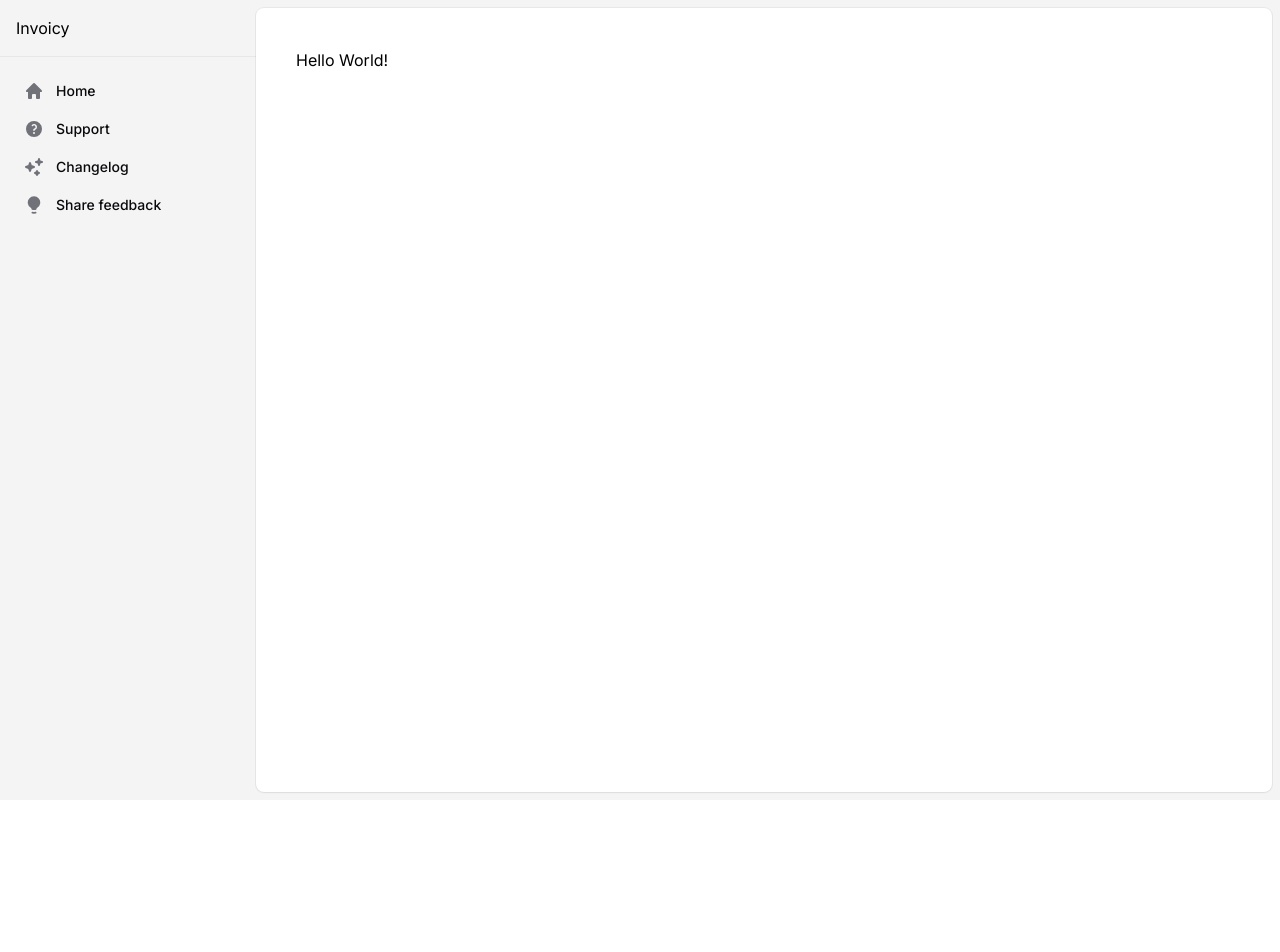
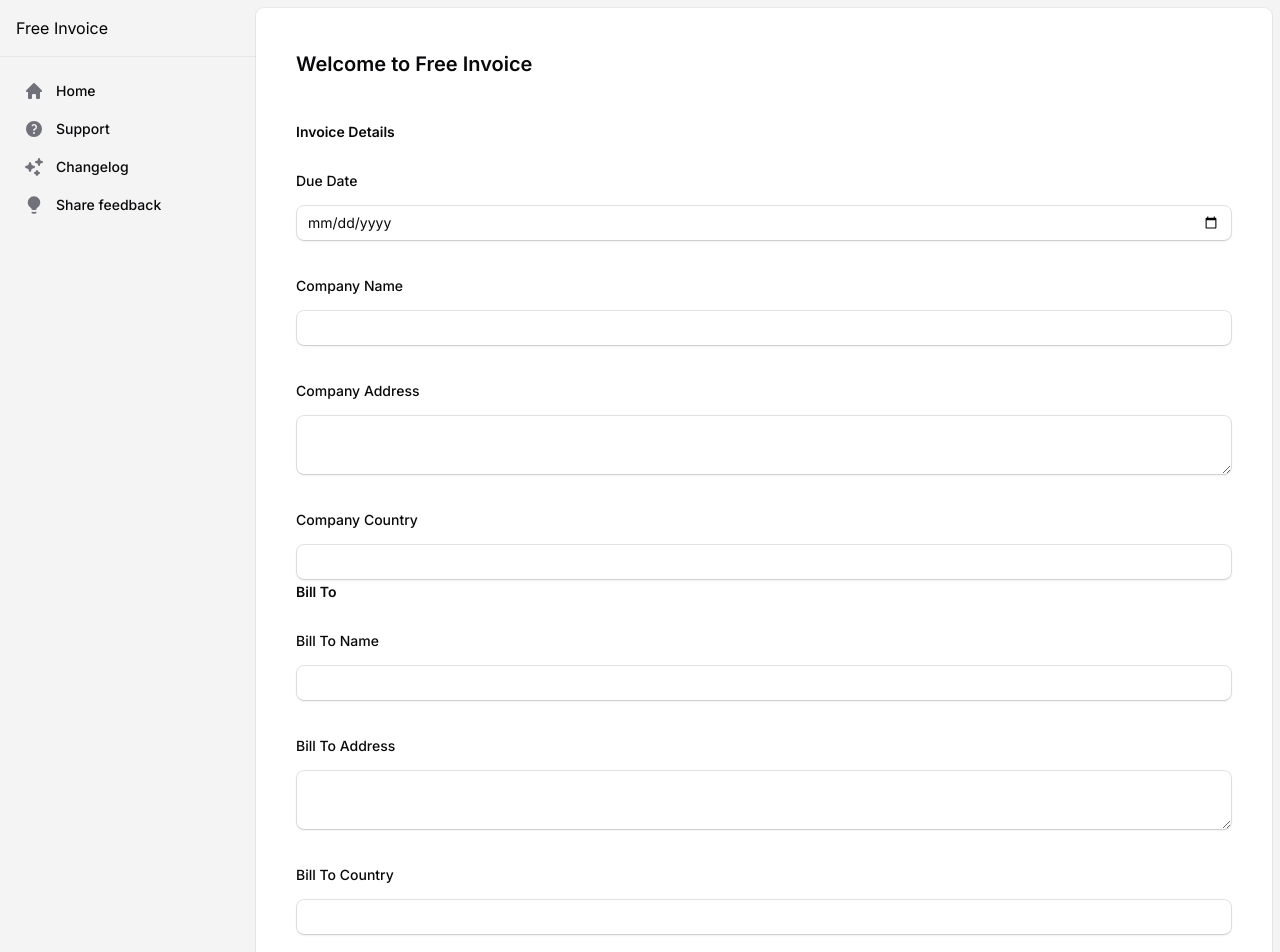
Before and after one commit to jpedroschmitz/FreeInvoice.dev, a Next.js app: page / in a window 1280 px wide. Shown: the top 952 px of the page. Before the commit the page ends 800 px from the top, so only its background shows below. Built offline with nearby package versions, Linux system fonts and the light colour scheme.

Commit message:
First form version

```diff
--- a/package.json
+++ b/package.json
@@ -28,6 +28,7 @@
   "dependencies": {
     "@headlessui/react": "2.1.9",
     "@heroicons/react": "2.1.5",
+    "@hookform/resolvers": "3.9.0",
     "autoprefixer": "10.4.20",
     "clsx": "2.1.1",
     "framer-motion": "11.11.7",
@@ -35,7 +36,9 @@
     "postcss": "8.4.47",
     "react": "18.3.1",
     "react-dom": "18.3.1",
-    "tailwindcss": "3.4.13"
+    "react-hook-form": "7.53.0",
+    "tailwindcss": "3.4.13",
+    "zod": "3.23.8"
   },
   "devDependencies": {
     "@commitlint/cli": "19.5.0",
--- /dev/null
+++ b/src/app/invoice-form.tsx
@@ -0,0 +1,164 @@
+'use client';
+
+import { zodResolver } from '@hookform/resolvers/zod';
+import { SubmitHandler, useFieldArray, useForm } from 'react-hook-form';
+import { z } from 'zod';
+
+import { Button } from '@/lib/ui/button';
+import { Description, Field, FieldGroup, Fieldset, Label, Legend } from '@/lib/ui/fieldset';
+import { Input } from '@/lib/ui/input';
+import { Select } from '@/lib/ui/select';
+import { Textarea } from '@/lib/ui/textarea';
+
+const formSchema = z.object({
+  due_date: z.string(),
+  company_name: z.string(),
+  company_address: z.string(),
+  company_country: z.string(),
+  bill_to: z.string(),
+  bill_to_address: z.string(),
+  bill_to_country: z.string(),
+  vat_id: z.string().optional(),
+  services: z.array(
+    z.object({
+      description: z.string().optional(),
+      amount: z.string(),
+      currency: z.string(),
+    })
+  ),
+  bank_details: z.string().optional(),
+});
+
+export function InvoiceForm() {
+  const {
+    register,
+    control,
+    handleSubmit,
+    formState: { errors },
+  } = useForm<z.infer<typeof formSchema>>({
+    resolver: zodResolver(formSchema),
+    defaultValues: {
+      services: [{ description: '', amount: '', currency: '' }],
+    },
+  });
+
+  const { fields, append, remove } = useFieldArray({
+    control,
+    name: 'services',
+  });
+
+  const onSubmit: SubmitHandler<z.infer<typeof formSchema>> = (data) => {
+    console.log(data);
+    // Here you would typically send the data to your server
+  };
+
+  return (
+    <form onSubmit={handleSubmit(onSubmit)} method="POST">
+      <Fieldset>
+        <Legend>Invoice Details</Legend>
+        <FieldGroup>
+          <Field>
+            <Label htmlFor="due_date">Due Date</Label>
+            <Input type="date" id="due_date" {...register('due_date')} />
+            {errors.due_date && <Description className="text-red-500">{errors.due_date.message}</Description>}
+          </Field>
+          <Field>
+            <Label htmlFor="company_name">Company Name</Label>
+            <Input id="company_name" {...register('company_name')} />
+            {errors.company_name && <Description className="text-red-500">{errors.company_name.message}</Description>}
+          </Field>
+          <Field>
+            <Label htmlFor="company_address">Company Address</Label>
+            <Textarea id="company_address" {...register('company_address')} />
+            {errors.company_address && (
+              <Description className="text-red-500">{errors.company_address.message}</Description>
+            )}
+          </Field>
+          <Field>
+            <Label htmlFor="company_country">Company Country</Label>
+            <Input id="company_country" {...register('company_country')} />
+            {errors.company_country && (
+              <Description className="text-red-500">{errors.company_country.message}</Description>
+            )}
+          </Field>
+        </FieldGroup>
+      </Fieldset>
+
+      <Fieldset>
+        <Legend>Bill To</Legend>
+        <FieldGroup>
+          <Field>
+            <Label htmlFor="bill_to">Bill To Name</Label>
+            <Input id="bill_to" {...register('bill_to')} />
+            {errors.bill_to && <Description className="text-red-500">{errors.bill_to.message}</Description>}
+          </Field>
+          <Field>
+            <Label htmlFor="bill_to_address">Bill To Address</Label>
+            <Textarea id="bill_to_address" {...register('bill_to_address')} />
+            {errors.bill_to_address && (
+              <Description className="text-red-500">{errors.bill_to_address.message}</Description>
+            )}
+          </Field>
+          <Field>
+            <Label htmlFor="bill_to_country">Bill To Country</Label>
+            <Input id="bill_to_country" {...register('bill_to_country')} />
+            {errors.bill_to_country && (
+              <Description className="text-red-500">{errors.bill_to_country.message}</Description>
+            )}
+          </Field>
+          <Field>
+            <Label htmlFor="vat_id">VAT ID (optional)</Label>
+            <Input id="vat_id" {...register('vat_id')} />
+          </Field>
+        </FieldGroup>
+      </Fieldset>
+
+      <Fieldset>
+        <Legend>Services</Legend>
+        {fields.map((field, index) => (
+          <FieldGroup key={field.id}>
+            <Field>
+              <Label htmlFor={`services.${index}.description`}>Description</Label>
+              <Input id={`services.${index}.description`} {...register(`services.${index}.description`)} />
+            </Field>
+            <Field>
+              <Label htmlFor={`services.${index}.amount`}>Amount</Label>
+              <Input id={`services.${index}.amount`} {...register(`services.${index}.amount`)} />
+              {errors.services?.[index]?.amount && (
+                <Description className="text-red-500">{errors.services[index]?.amount?.message}</Description>
+              )}
+            </Field>
+            <Field>
+              <Label htmlFor={`services.${index}.currency`}>Currency</Label>
+              <Select id={`services.${index}.currency`} {...register(`services.${index}.currency`)}>
+                <option value="">Select currency</option>
+                <option value="USD">USD</option>
+                <option value="EUR">EUR</option>
+                <option value="GBP">GBP</option>
+              </Select>
+              {errors.services?.[index]?.currency && (
+                <Description className="text-red-500">{errors.services[index]?.currency?.message}</Description>
+              )}
+            </Field>
+            <Button type="button" onClick={() => remove(index)} className="mt-2">
+              Remove Service
+            </Button>
+          </FieldGroup>
+        ))}
+        <Button type="button" onClick={() => append({ description: '', amount: '', currency: '' })} className="mt-2">
+          Add Service
+        </Button>
+      </Fieldset>
+
+      <Fieldset>
+        <Legend>Bank Details (optional)</Legend>
+        <Field>
+          <Label htmlFor="bank_details">Bank Details</Label>
+          <Textarea id="bank_details" {...register('bank_details')} />
+        </Field>
+      </Fieldset>
+
+      <Button type="submit">Submit Invoice</Button>
+    </form>
+  );
+}
--- a/src/app/page.tsx
+++ b/src/app/page.tsx
@@ -1,6 +1,8 @@
 import { LightBulbIcon } from '@heroicons/react/16/solid';
 import { HomeIcon, QuestionMarkCircleIcon, SparklesIcon } from '@heroicons/react/20/solid';
 
+import { InvoiceForm } from '@/app/invoice-form';
+import { Heading } from '@/lib/ui/heading';
 import { Navbar, NavbarItem, NavbarSection, NavbarSpacer } from '@/lib/ui/navbar';
 import { Sidebar, SidebarBody, SidebarHeader, SidebarItem, SidebarLabel, SidebarSection } from '@/lib/ui/sidebar';
 import { SidebarLayout } from '@/lib/ui/sidebar-layout';
@@ -22,7 +24,7 @@ export default function Homepage() {
       sidebar={
         <Sidebar>
           <SidebarHeader>
-            <SidebarLabel>Invoicy</SidebarLabel>
+            <SidebarLabel className="hidden lg:block">Free Invoice</SidebarLabel>
           </SidebarHeader>
           <SidebarBody>
             <SidebarSection>
@@ -50,7 +52,11 @@ export default function Homepage() {
         </Sidebar>
       }
     >
-      Hello World!
+      <Heading>Welcome to Free Invoice</Heading>
+
+      <div className="mt-10">
+        <InvoiceForm />
+      </div>
     </SidebarLayout>
   );
 }
```
Also changed, not shown: 1 other file (tests, documents, lock files or other folders).
